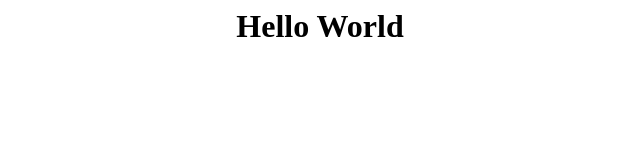
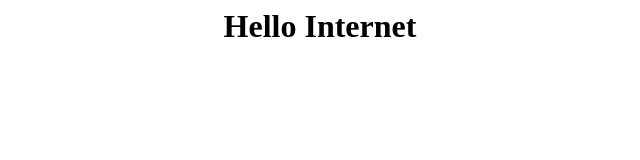
Before and after one commit to l34jkfs/l34jkfs.github.io, a plain HTML site: page index.html in a window 1280 px wide. Shown: the whole page, without its empty margins (320-960 px from the left). Drawn offline with Linux system fonts and the light colour scheme.

Commit message:
Update index.html

```diff
--- a/index.html
+++ b/index.html
@@ -3,7 +3,7 @@
                 <title>Hello Internet</title>
         </head>
         <body bgcolor="#ffffff" link="#9bbc0f" text="#000000">
-		<h1><center>Hello World</center></h1>
+		<h1><center>Hello Internet</center></h1>
         </body>
 	<style>
 		.body{
```
